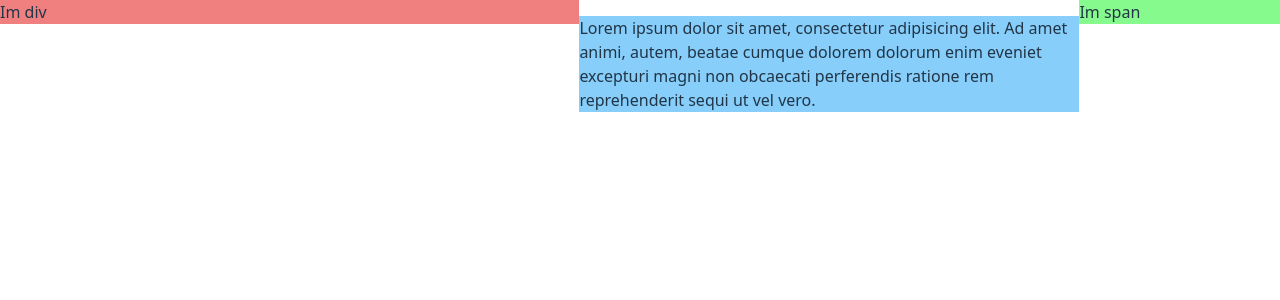
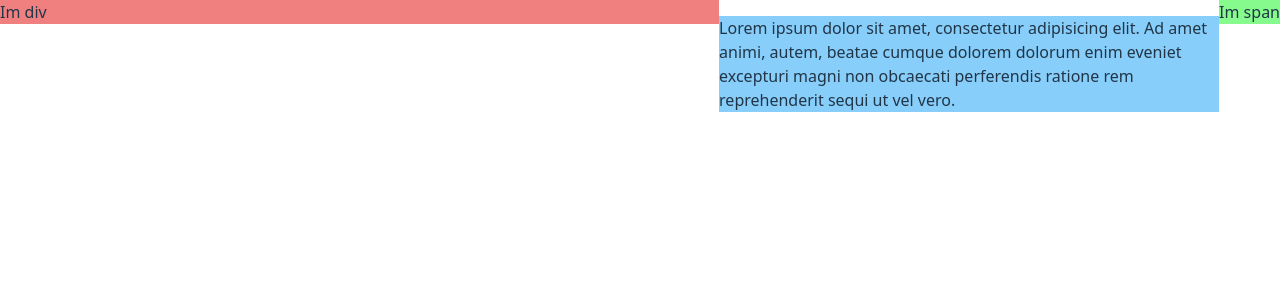
Before and after one commit to nedonebo21/flexbox, a React (Vite) app: page / in a window 1280 px wide. Shown: the top 300 px of the page. Built offline with nearby package versions, Linux system fonts and the light colour scheme.

Commit message:
flex grow, shrink, basis in 1 line/property

```diff
--- a/src/App.css
+++ b/src/App.css
@@ -10,9 +10,11 @@
 .myDiv {
   background-color: lightcoral;
 
-  flex-basis: 300px;
+  /*flex-basis: 300px;*/
+  /*flex-grow: 1;*/
+  /*flex-shrink: 2;*/
 
-  flex-grow: 2;
+  flex: 1 2 300px;
 }
 
 .myText {
@@ -24,7 +26,6 @@
 
 .mySpan {
   background-color: rgb(135, 250, 141);
-  flex-grow: 1;
 }
 
 .myImg {
```
